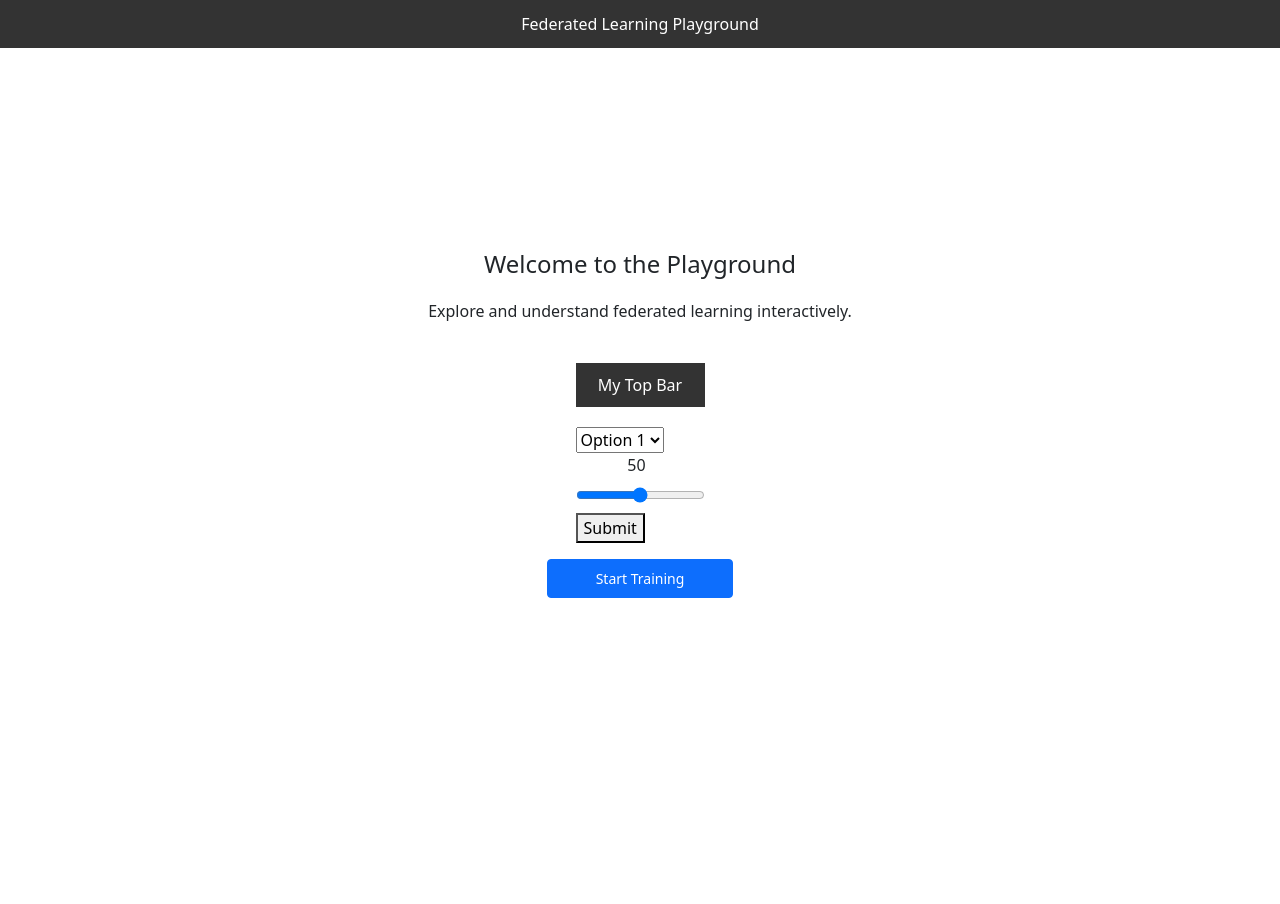
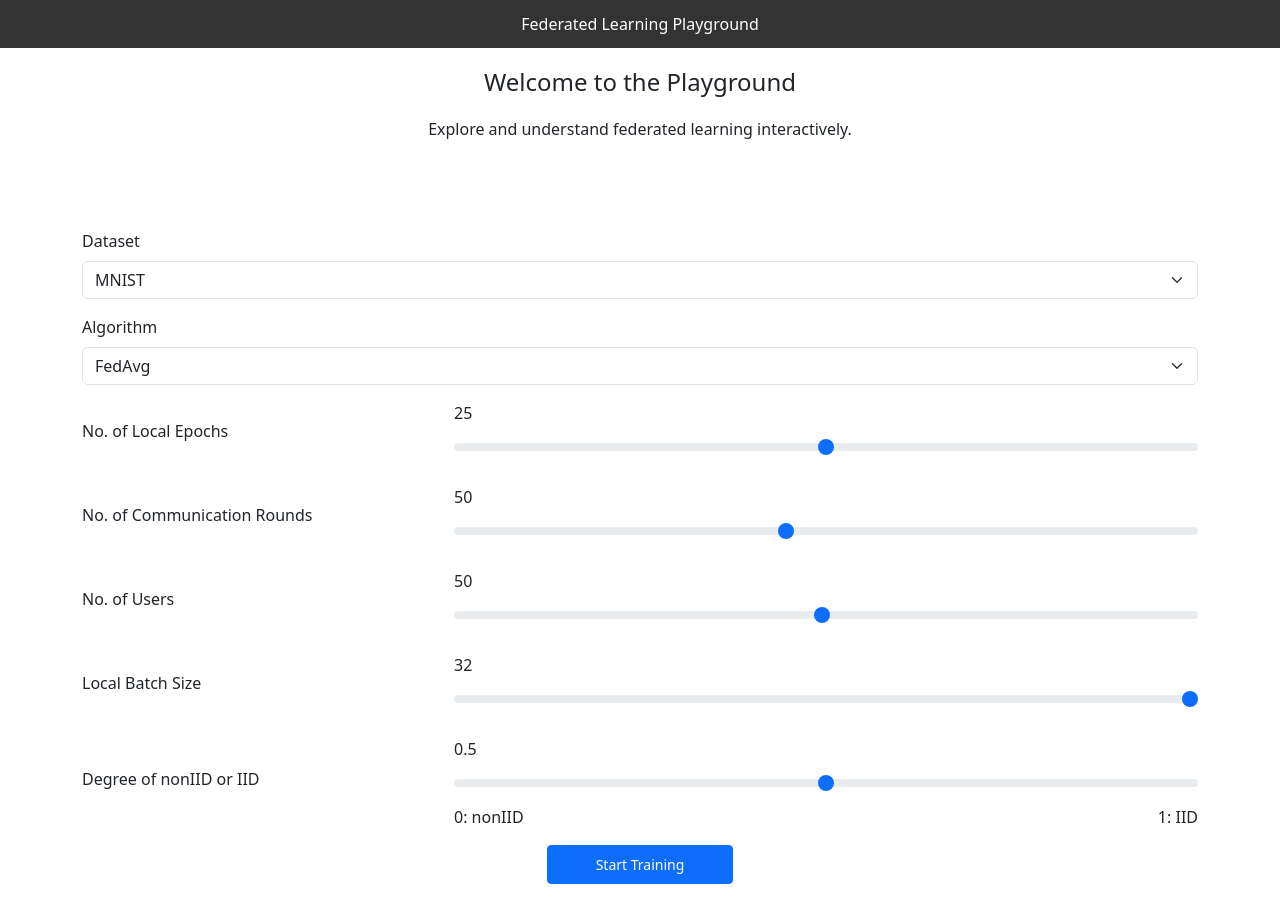
Before and after one commit to Puvan-git/federated-learning, a React (Create React App) app in the folder frontend/: page / in a window 1280 px wide. Before the commit the page ends 800 px from the top, so only its background shows below. Built offline with nearby package versions, Linux system fonts and the light colour scheme.

Commit message:
form creation

```diff
--- a/frontend/src/Form.css
+++ b/frontend/src/Form.css
@@ -12,7 +12,7 @@ input[type="range"] {
     margin: 10px 0;
 }
 
-.range-value-display {
+.range-display {
     position: relative;
     display: inline-block;
 }
--- a/frontend/src/Form.js
+++ b/frontend/src/Form.js
@@ -2,51 +2,176 @@ import React, { useState } from 'react';
 import './Form.css';
 
 function Form() {
-    const [dropdownValue, setDropdownValue] = useState("option1");
-    const [rangeValue1, setRangeValue] = useState(50);
+    const [dropdownValue_data, setDropdownValueData] = useState("option1");
+    const [dropdownValue_algo, setDropdownValueAlgo] = useState("option1");
+    const [rangeValueEpochs, setRangeValueEpochs] = useState(25);
+    const [rangeValueComm, setRangeValueComm] = useState(50);
+    const [rangeValueUser, setRangeValueUser] = useState(50);
+    const [rangeValueBatch, setRangeValueBatch] = useState(32);
+    const [rangeValueDeg, setRangeValueDeg] = useState(0.5);
+
 
     const min = 1;
-    const max = 100;
+    const max = 50;
 
     const calculateThumbPosition = (value) => {
         return ((value - min) / (max - min)) * 100;
     }
 
-    const thumbPosition = calculateThumbPosition(rangeValue1);
+    const thumbPositionEpochs = calculateThumbPosition(rangeValueEpochs);
+    const thumbPositionComm = calculateThumbPosition(rangeValueComm);
+    const thumbPositionUser = calculateThumbPosition(rangeValueUser);
+    const thumbPositionBatch = calculateThumbPosition(rangeValueBatch);
+    const thumbPositionDeg = calculateThumbPosition(rangeValueDeg);
+
+
+    const actualValue = Math.pow(2, rangeValueBatch);
 
     const handleSubmit = (event) => {
         event.preventDefault();
-        console.log("Dropdown Value:", dropdownValue);
-        console.log("Range Value:", rangeValue1);
+        console.log("Dropdown Value:", dropdownValue_data);
+        console.log("Dropdown Value:", dropdownValue_algo);
+        console.log("Range Value:", rangeValueEpochs);
     };
 
     return (
-        <form onSubmit={handleSubmit}>
+        <div class="container mt-5">
+            <form class="row g-3" onSubmit={handleSubmit}>
 
-            <div className="top-bar">My Top Bar</div>
+                <div class="col-md-12">
+                    <label for="inputState" class="form-label">Dataset</label>
+                    <select id="inputState" placeholder="Please Choose..." class="form-select" value={dropdownValue_data} onChange={(e) => setDropdownValueData(e.target.value)}>
+                        <option value="" selected disabled>Please Select...</option>
+                        <option value="option1">MNIST</option>
+                        <option value="option2">CIFAR</option>
+                    </select>
+                </div>
 
-            <select value={dropdownValue} onChange={(e) => setDropdownValue(e.target.value)}>
-                <option value="option1">Option 1</option>
-                <option value="option2">Option 2</option>
-                <option value="option3">Option 3</option>
-            </select>
+                <div class="col-md-12">
+                    <label for="inputState" class="form-label">Algorithm</label>
+                    <select id="inputState" placeholder="Please Choose..." class="form-select" value={dropdownValue_algo} onChange={(e) => setDropdownValueAlgo(e.target.value)}>
+                        <option value="" selected disabled>Please Select...</option>
+                        <option value="option1">FedAvg</option>
+                        <option value="option2">FedProx</option>
+                    </select>
+                </div>
 
-            <div className="range-value-display"
-                style={{ left: `calc(${thumbPosition}% - 12px)` }}>  {/* 12px to center the value above the thumb */}
-                {rangeValue1}
-            </div>
+                <div class="col-md-12 d-flex align-items-center" >
+                    <label class="form-label col-md-4">No. of Local Epochs</label>
 
 
-            <input
-                type="range"
-                min="{min}"
-                max="{max}"
-                value={rangeValue1}
-                onChange={(e) => setRangeValue(e.target.value)}
-            />
+                    <div class="col-md-8 range-display">
+                        <label for="rangeInput" style={{ top: '-1.5rem', left: `calc(${thumbPositionEpochs}% - 12px)` }}>
+                            {rangeValueEpochs}
+                        </label>
+                        <input
+                            class="form-range"
+                            id="rangeInput"
+                            type="range"
+                            min="10"
+                            max="50"
+                            step="10"
+                            value={rangeValueEpochs}
+                            onChange={(e) => setRangeValueEpochs(e.target.value)}
+                        />
+                    </div>
+                </div>
 
-            <button type="submit">Submit</button>
-        </form>
+                <div class="col-md-12 d-flex align-items-center" >
+                    <label class="form-label col-md-4">No. of Communication Rounds</label>
+
+
+                    <div class="col-md-8 range-display">
+                        <label for="rangeInput" style={{ top: '-1.5rem', left: `calc(${thumbPositionComm}% - 12px)` }}>
+                            {rangeValueComm}
+                        </label>
+                        <input
+                            class="form-range"
+                            id="rangeInput"
+                            type="range"
+                            min="10"
+                            max="100"
+                            step="10"
+                            value={rangeValueComm}
+                            onChange={(e) => setRangeValueComm(e.target.value)}
+                        />
+                    </div>
+                </div>
+
+
+                <div class="col-md-12 d-flex align-items-center" >
+                    <label class="form-label col-md-4">No. of Users</label>
+
+
+                    <div class="col-md-8 range-display">
+                        <label for="rangeInput" style={{ top: '-1.5rem', left: `calc(${thumbPositionUser}% - 12px)` }}>
+                            {rangeValueUser}
+                        </label>
+                        <input
+                            class="form-range"
+                            id="rangeInput"
+                            type="range"
+                            min="1"
+                            max="100"
+                            value={rangeValueUser}
+                            onChange={(e) => setRangeValueUser(e.target.value)}
+                        />
+                    </div>
+                </div>
+
+
+                <div class="col-md-12 d-flex align-items-center" >
+                    <label class="form-label col-md-4">Local Batch Size</label>
+
+
+                    <div class="col-md-8 range-display">
+                        <label for="rangeInput" style={{ top: '-1.5rem', left: `calc(${thumbPositionBatch}% - 12px)` }}>
+                            {rangeValueBatch}
+                        </label>
+                        <input
+                            class="form-range"
+                            id="rangeInput"
+                            type="range"
+                            min="1"
+                            max="8"
+                            step="1"
+                            value={actualValue}
+                            onChange={(e) => setRangeValueBatch(e.target.value)}
+                        />
+                    </div>
+                </div>
+
+
+                <div class="col-md-12 d-flex align-items-center" >
+                    <label class="form-label col-md-4">Degree of nonIID or IID</label>
+
+                    <div class="col-md-8 range-display">
+                        <label for="rangeInput" style={{ top: '-1.5rem', left: `calc(${thumbPositionDeg}% - 12px)` }}>
+                            {rangeValueDeg}
+                        </label>
+                        <input
+                            class="form-range"
+                            id="rangeInput"
+                            type="range"
+                            min="0"
+                            max="1"
+                            step="0.05"
+                            value={rangeValueDeg}
+                            onChange={(e) => setRangeValueDeg(e.target.value)}
+                        />
+                        <div class="d-flex justify-content-between mt-1">
+                            <span>0: nonIID</span>
+                            <span>1: IID</span>
+                        </div>
+                    </div>
+                </div>
+
+                {/* Fix the location of the submit button and how it interacts with the form later*/}
+                {/* <div class="col-12">
+                    <button type="submit" class="btn btn-primary">Submit</button>
+                </div> */}
+            </form >
+        </div >
     );
 }
 
--- a/frontend/src/MainPage.js
+++ b/frontend/src/MainPage.js
@@ -26,17 +26,16 @@ export function MainPage() {
 
     return (
 
-        <div className="main-container">
-            <header className="top-nav">Federated Learning Playground</header>
-
-            <div className="content-area">
-                <h1 className="main-title">Welcome to the Playground</h1>
-                <p className="description">
+        <div class="main-container">
+            <header class="top-nav">Federated Learning Playground</header>
+            <div class="content-area">
+                <h1 class="main-title">Welcome to the Playground</h1>
+                <p class="description">
                     Explore and understand federated learning interactively.
                 </p>
 
                 <Form onFormSubmit={handleFormData} />
-                <button className="btn btn-primary btn-sm mx-3 px-5 py-2 mt-3" onClick={startTraining}>Start Training</button>
+                <button class="btn btn-primary btn-sm mx-3 px-5 py-2 mt-3 align-right" onClick={startTraining}>Start Training</button>
 
                 {/* Add other components or elements here */}
             </div>
```
